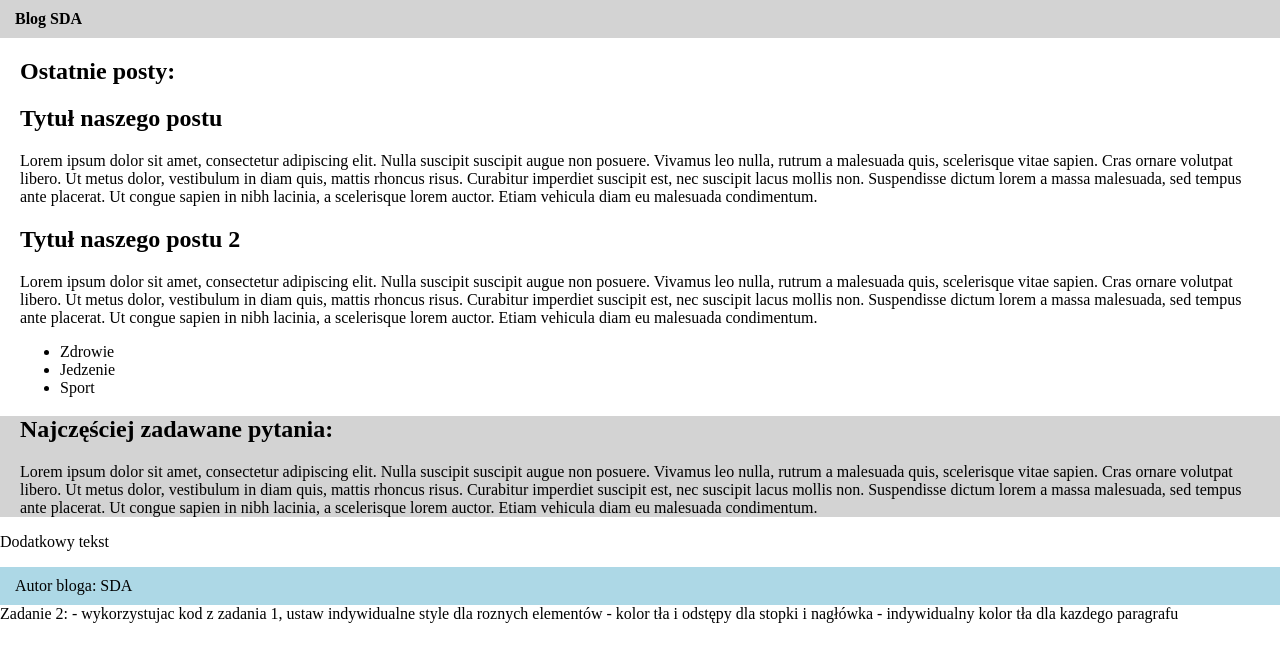
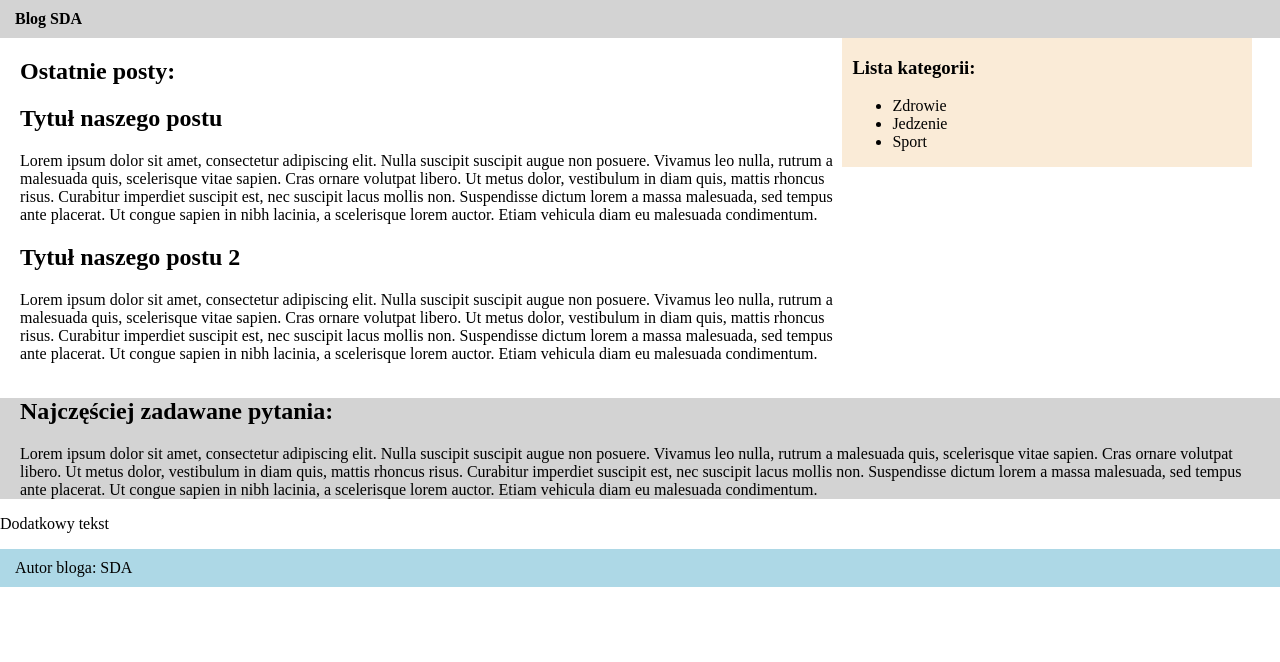
Before and after one commit to KajBialas/python86-html-structure, a plain HTML site: page index.html in a window 1280 px wide. Drawn offline with Linux system fonts and the light colour scheme.

Commit message:
Init inline

```diff
--- a/index.html
+++ b/index.html
@@ -12,6 +12,7 @@
             Blog SDA
         </header>
         <section id="post-section" class="section">
+            <div class="posts-list">
                 <h1>
                     Ostatnie posty:
                 </h1>
@@ -31,11 +32,18 @@
                         Lorem ipsum dolor sit amet, consectetur adipiscing elit. Nulla suscipit suscipit augue non posuere. Vivamus leo nulla, rutrum a malesuada quis, scelerisque vitae sapien. Cras ornare volutpat libero. Ut metus dolor, vestibulum in diam quis, mattis rhoncus risus. Curabitur imperdiet suscipit est, nec suscipit lacus mollis non. Suspendisse dictum lorem a massa malesuada, sed tempus ante placerat. Ut congue sapien in nibh lacinia, a scelerisque lorem auctor. Etiam vehicula diam eu malesuada condimentum.
                     </p>
                 </article>
+            </div>
+            <div class="category-list">
+                <h3>
+                    Lista kategorii:
+                </h3>
                 <ul>
                     <li>Zdrowie</li>
                     <li>Jedzenie</li>
                     <li>Sport</li>
                 </ul>
+            </div>
+
         </section>
         <section id="faq" class="section">
             <h1>
@@ -55,11 +63,3 @@
         </footer>
     </body>
 </html>
-
-
-
-
-Zadanie 2:
-- wykorzystujac kod z zadania 1, ustaw indywidualne style dla roznych elementów
-- kolor tła i odstępy dla stopki i nagłówka
-- indywidualny kolor tła dla kazdego paragrafu
--- a/style.css
+++ b/style.css
@@ -20,3 +20,16 @@ footer {
 #faq {
     background-color: lightgray;
 }
+
+.posts-list {
+    width: 66%;
+    display: inline-block;
+}
+.category-list {
+    width: 33%;
+    display: inline-block;
+    vertical-align: top;
+    background-color:antiquewhite;
+    padding-left: 10px;
+    box-sizing: border-box;
+}
```
Lines whose indentation alone changed are shown as unchanged.
